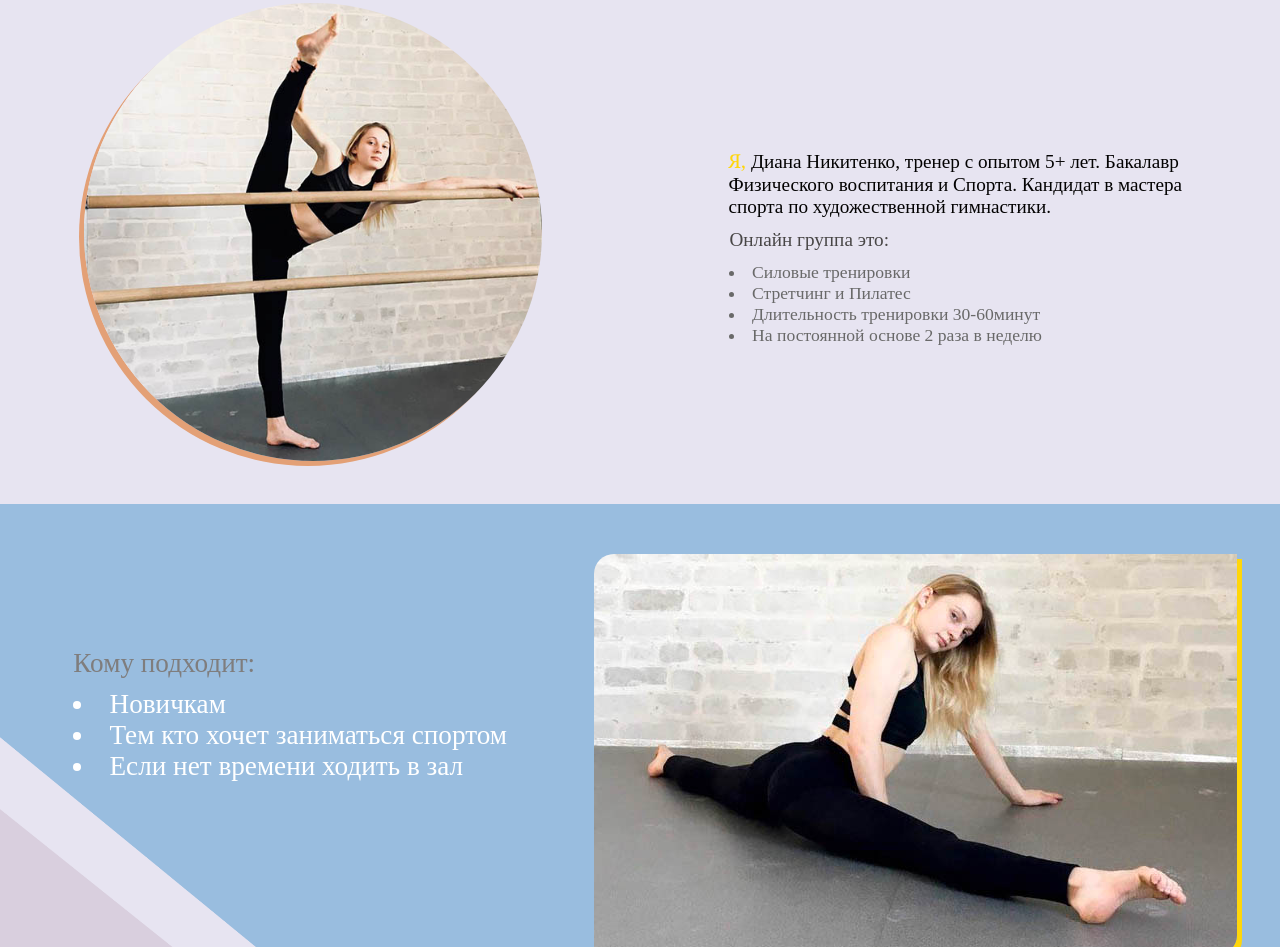
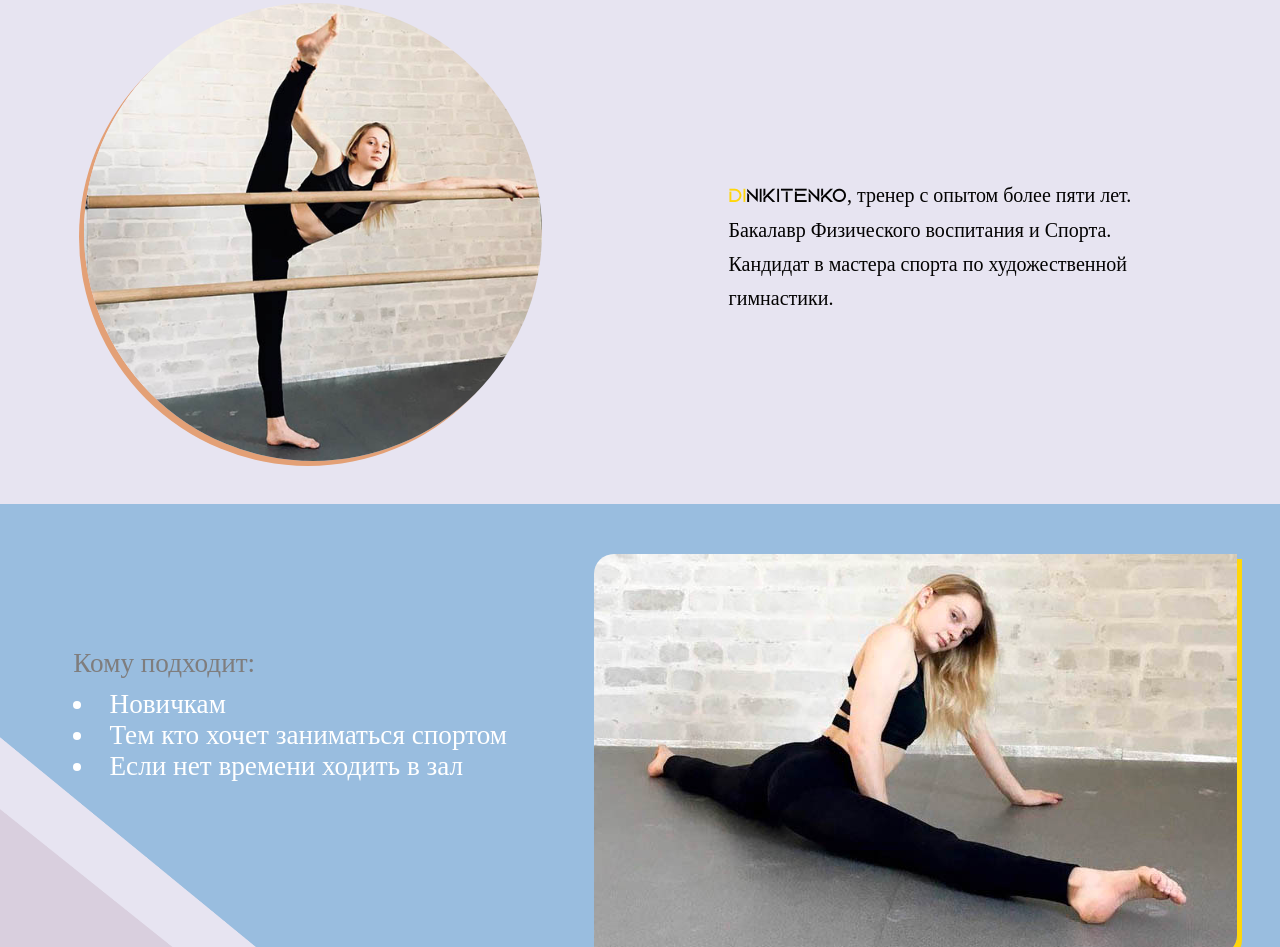
Before and after one commit to ihor07/diana_lend, a website: page index.html in a window 1280 px wide. Shown: the part 1251-2198 px from the top of the page. Drawn offline with Linux system fonts and the light colour scheme; a web font is replaced by a local one.

Commit message:
commit?css

```diff
--- a/index.html
+++ b/index.html
@@ -123,26 +123,12 @@
 				<div class="textAndImg">
 					<div class="image"><img src="./images/diana_about.jpg" /></div>
 					<div class="aboutUsText">
-						<p style="font-size: 1.2em;">
-							<span><span>Я,</span> </span>Диана Никитенко, тренер с опытом 5+
+						<p>
+							<span><span>DI</span>NIKITENKO</span>, тренер с опытом более пяти
 							лет. Бакалавр Физического воспитания и Спорта. Кандидат в мастера
 							спорта по художественной гимнастики.
 						</p>
-						<p style="color: rgb(72, 70, 70); padding: 1px; font-size: 1.2em;">
-							Онлайн группа это:
-							<li style="color: dimgrey; font-size: 1.1em;">
-								Силовые тренировки
-							</li>
-							<li style="color: dimgrey; font-size: 1.1em;">
-								Стретчинг и Пилатес
-							</li>
-							<li style="color: dimgrey; font-size: 1.1em;">
-								Длительность тренировки 30-60минут
-							</li>
-							<li style="color: dimgrey; font-size: 1.1em;">
-								На постоянной основе 2 раза в неделю
-							</li>
-						</p>
+
 					</div>
 				</div>
 			</section>
--- a/style/mediaqueries.css
+++ b/style/mediaqueries.css
@@ -131,6 +131,7 @@
 	#aboutUsSection .textAndImg .aboutUsText p {
 		font-size: 1.12em;
 		margin-bottom: 12px;
+
 	}
 }
 
--- a/style/style.css
+++ b/style/style.css
@@ -407,10 +407,11 @@ header #showMenu {
 #aboutUsSection .textAndImg .aboutUsText p {
 	font-size: 1.25em;
 	margin-bottom: 10px;
+	line-height: 1.7;
 }
 
 #aboutUsSection .textAndImg .aboutUsText p span {
-	font-family: Cambria, Cochin, Georgia, Times, 'Times New Roman', serif;
+	font-family: logoFont;
 }
 
 #aboutUsSection .textAndImg .aboutUsText p span span {
```
